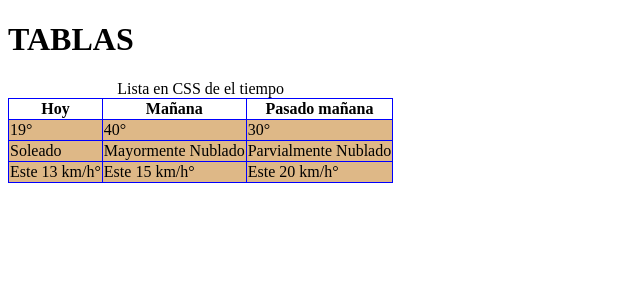
After one commit to jalmada4/LP3, a PHP site: page /css/16.html in a window 1280 px wide. The commit adds this page. Shown: the top 300 px of the page, without its empty margins (0-640 px from the left). Run offline with PHP 8.4, Linux system fonts and the light colour scheme.

Commit message:
lista, talas e imagenes

```diff
--- /dev/null
+++ b/css/16.css
@@ -0,0 +1,17 @@
+/*TABLAS*/
+.table, .table__data, .table__head{
+    border: 1px solid blue;
+    border-spacing: 10px;
+}
+
+.table{
+    border-collapse:collapse ;
+}
+
+.table__data{
+    background: burlywood;
+}
+
+.table-container{
+    overflow-x: auto;
+}
--- /dev/null
+++ b/css/16.html
@@ -0,0 +1,45 @@
+<!DOCTYPE html>
+<html lang="en">
+<head>
+    <meta charset="UTF-8">
+    <meta name="viewport" content="width=device-width, initial-scale=1.0">
+    <title>Ejercicio TABLAS</title>
+    <link rel="stylesheet" href="../css/16.css">
+</head>
+<body>
+<h1 class="title">TABLAS</h1>
+<div class="table-container">
+    <table class="table">
+        <caption>Lista en CSS de el tiempo</caption>
+        <colgroup>
+            <col class="col1">
+            <col class="col2">
+            <col class="col3">
+        </colgroup>
+        <thead>
+            <th class="table__head">Hoy</th>
+            <th class="table__head">Mañana</th>
+            <th class="table__head">Pasado mañana</th>
+        </thead>
+        <tbody>
+            <tr class="table__row">
+                <td class="table__data">19°</td>
+                <td class="table__data">40° </td>
+                <td class="table__data">30° </td>
+            </tr>
+            <tr class="table__row">
+                <td class="table__data">Soleado</td>
+                <td class="table__data">Mayormente Nublado</td>
+                <td class="table__data">Parvialmente Nublado</td>
+            </tr>
+            <tr class="table__row">
+                <td class="table__data">Este 13 km/h°</td>
+                <td class="table__data">Este 15 km/h°</td>
+                <td class="table__data">Este 20 km/h°</td>
+            </tr>
+        </tbody>
+    </table>
+</div>
+
+</body>
+</html>
```
Also changed, not shown: css/14.css (+5 -7 lines), css/15.css (added, +39 -0 lines), css/15.html (added, +20 -0 lines), css/17.css (added, +11 -0 lines), css/17.html (added, +15 -0 lines).
